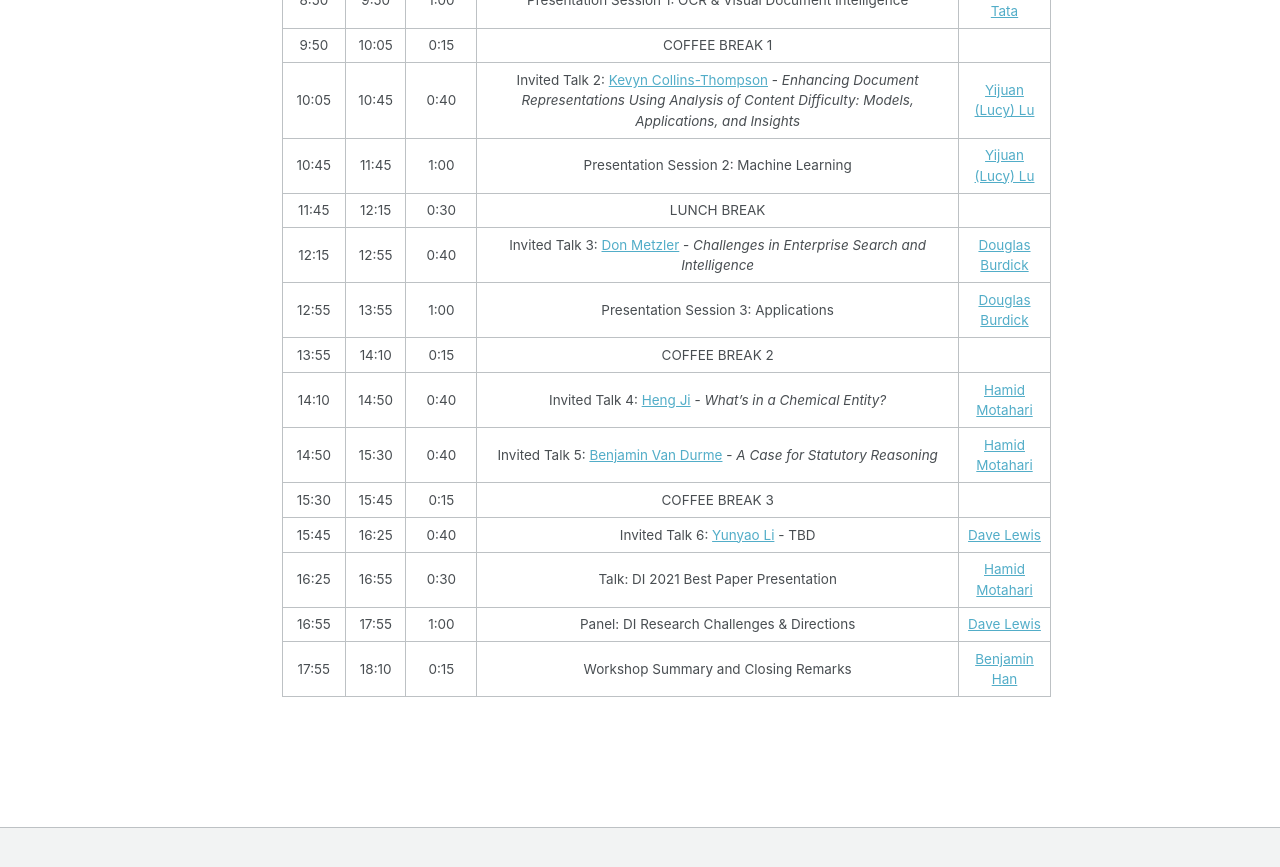
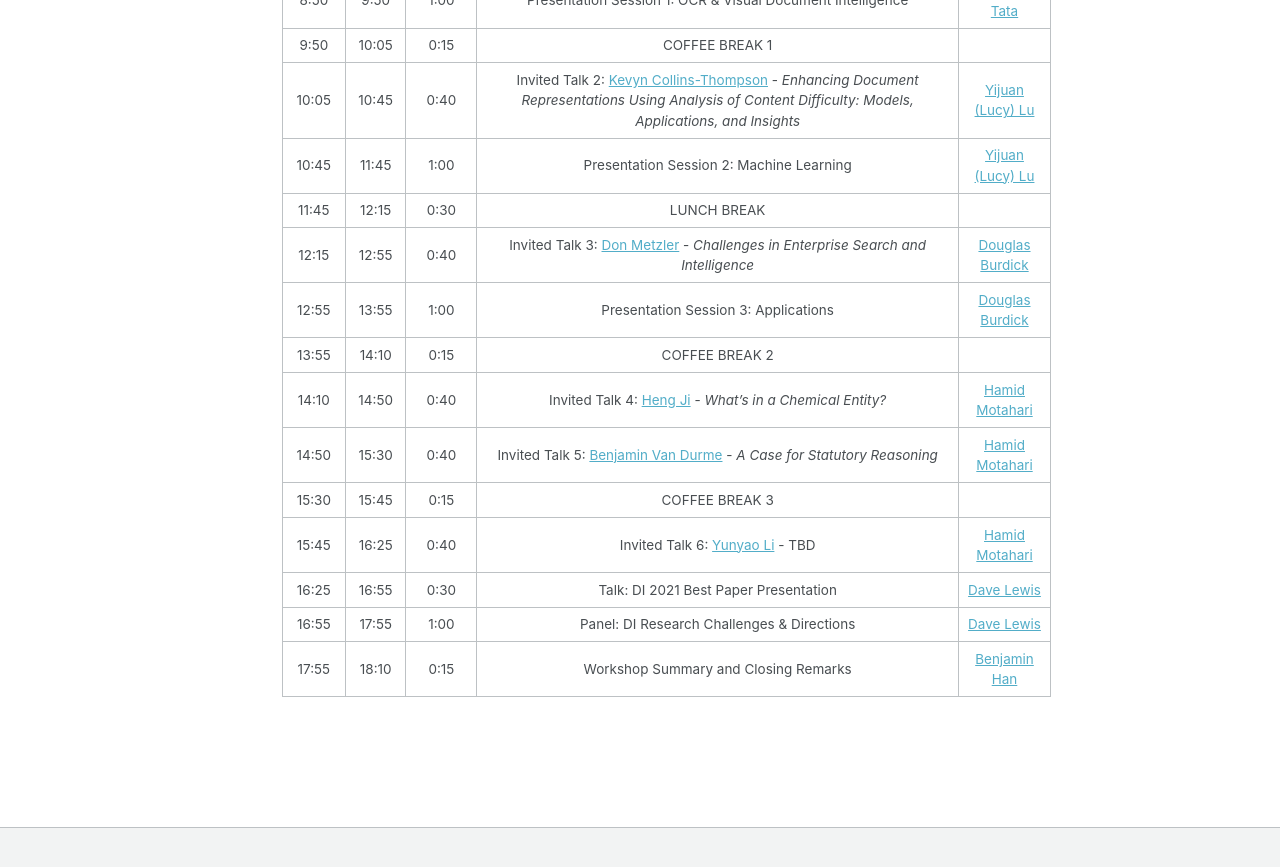
Before and after one commit to document-intelligence/DI-2022, a Jekyll site: the page built from _pages/program.md, in a window 1280 px wide and 900 px high, scrolled down 612 px. Shown: the top 867 px of the window. Built offline with Jekyll 4.4.1, drawn with Linux system fonts in a browser that asks for light colours.

```diff
--- a/_pages/program.md
+++ b/_pages/program.md
@@ -31,7 +31,7 @@ The workshop contains the following elements:
 | 14:10  	| 14:50 	| 0:40 	| Invited Talk 4: [Heng Ji](https://cs.illinois.edu/about/people/faculty/hengji) - _What’s in a Chemical Entity?_	| [Hamid Motahari](https://www.linkedin.com/in/hamidmotahari/) |
 | 14:50 	| 15:30 	| 0:40 	| Invited Talk 5: [Benjamin Van Durme](https://www.cs.jhu.edu/~vandurme/) - _A Case for Statutory Reasoning_	| [Hamid Motahari](https://www.linkedin.com/in/hamidmotahari/) |
 | 15:30 	| 15:45  	| 0:15 	| COFFEE BREAK 3 	|  	|
-| 15:45 	| 16:25  	| 0:40 	| Invited Talk 6: [Yunyao Li](https://researcher.watson.ibm.com/researcher/view.php?person=us-yunyaoli) - TBD	| [Dave Lewis](https://www.linkedin.com/in/daviddlewis/)	|
-| 16:25  	| 16:55  	| 0:30 	| Talk: DI 2021 Best Paper Presentation 	| [Hamid Motahari](https://www.linkedin.com/in/hamidmotahari/) |
+| 15:45 	| 16:25  	| 0:40 	| Invited Talk 6: [Yunyao Li](https://researcher.watson.ibm.com/researcher/view.php?person=us-yunyaoli) - TBD	| [Hamid Motahari](https://www.linkedin.com/in/hamidmotahari/)	|
+| 16:25  	| 16:55  	| 0:30 	| Talk: DI 2021 Best Paper Presentation 	| [Dave Lewis](https://www.linkedin.com/in/daviddlewis/) |
 | 16:55  	| 17:55  	| 1:00 	| Panel: DI Research Challenges & Directions 	| [Dave Lewis](https://www.linkedin.com/in/daviddlewis/) |
 | 17:55 	| 18:10 	| 0:15 	| Workshop Summary and Closing Remarks 	| [Benjamin Han](https://www.linkedin.com/in/benjaminhan/)	|
```
